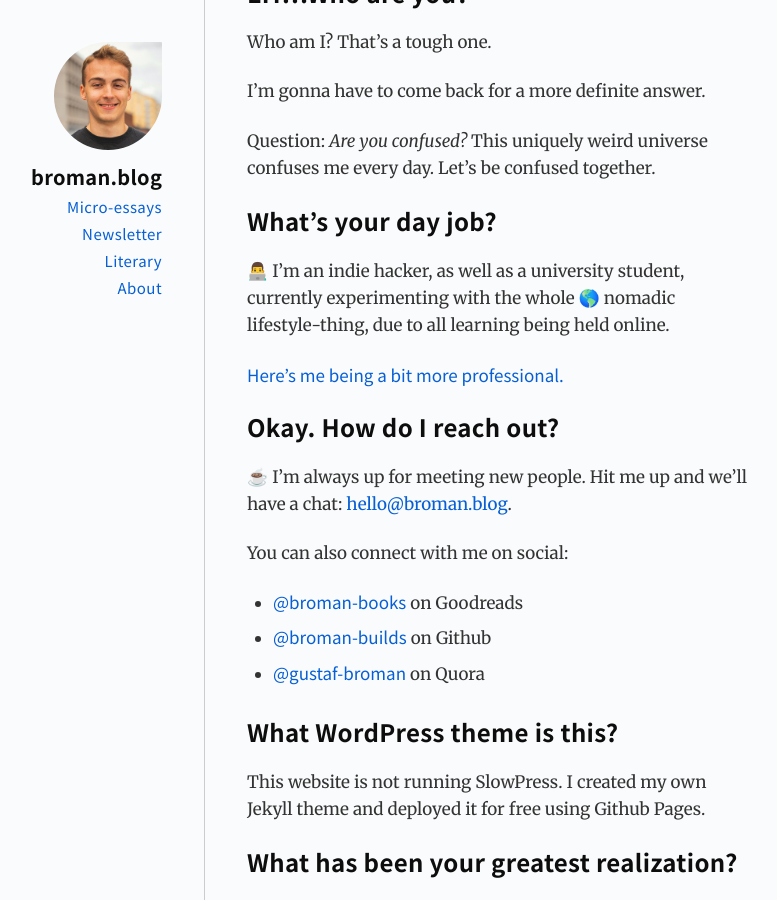
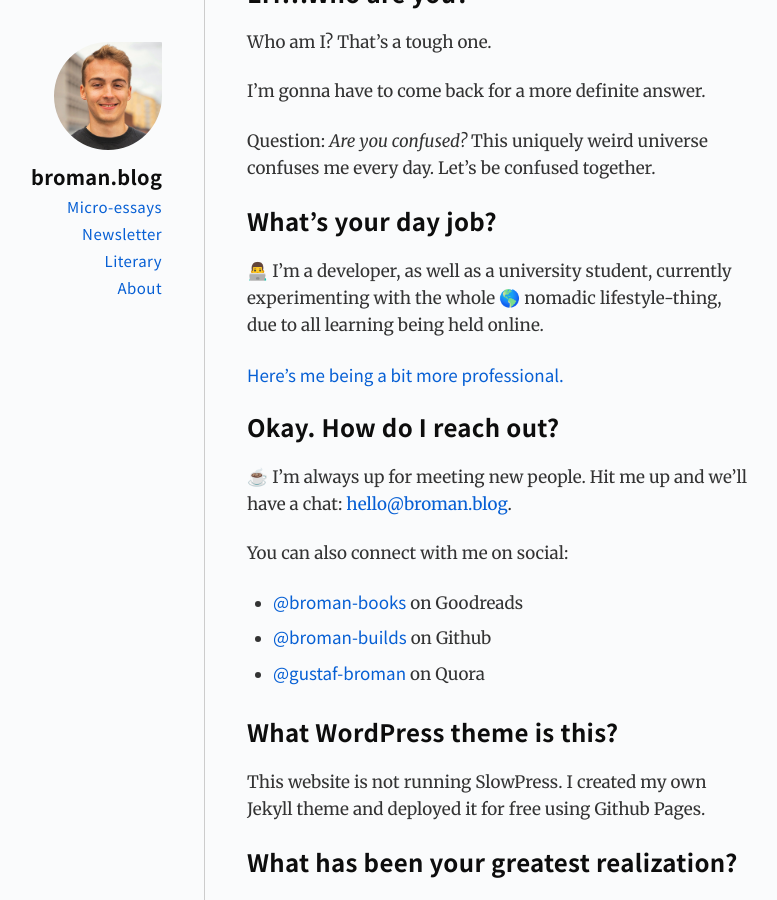
Before and after one commit to gdbroman/broman.blog, a Jekyll site: the page built from about.md, in a window 1280 px wide and 900 px high, scrolled down 741 px. Shown: the whole window, without its empty margins (251-1028 px from the left). Built offline with Jekyll 4.4.1, drawn with Linux system fonts in a browser that asks for light colours.

Commit message:
Update about.md

```diff
--- a/about.md
+++ b/about.md
@@ -35,7 +35,7 @@ Question: *Are you confused?* This uniquely weird universe confuses me every day
 
 ## What's your day job?
 
-👨‍💻 I’m an indie hacker, as well as a university student, currently experimenting with the whole 🌎 nomadic lifestyle-thing, due to all learning being held online.
+👨‍💻 I’m a developer, as well as a university student, currently experimenting with the whole 🌎 nomadic lifestyle-thing, due to all learning being held online.
 
 <a href="https://broman-builds.github.io/" target="_blank" class="post-link">Here's me being a bit more professional.</a>
 
```
